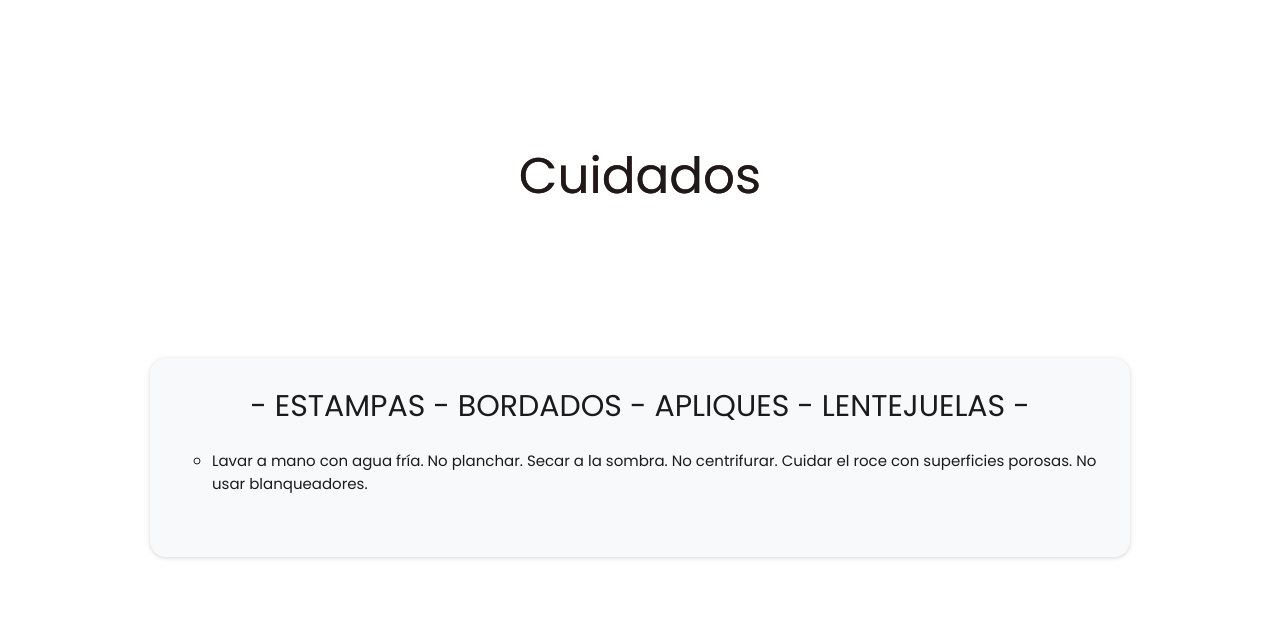
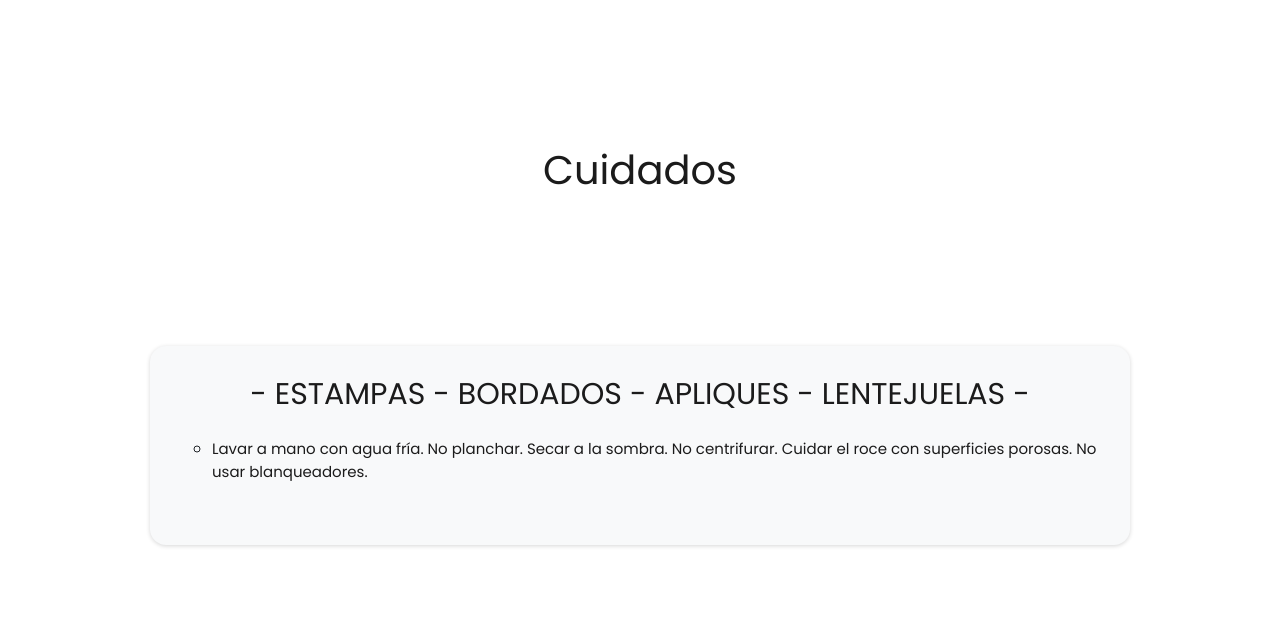
Before and after one commit to fflorenciaferrari/sunflower-store, a website: page pages/cuidados.html in a window 1280 px wide. Shown: the part 93-731 px from the top of the page. Drawn offline with nearby package versions, Linux system fonts and the light colour scheme.

Commit message:
cambio del tamaño del titulo del index cuidados

```diff
--- a/scss/components/_FAQ.scss
+++ b/scss/components/_FAQ.scss
@@ -10,7 +10,7 @@
         .title__info {
             width: 35%;
             color: $clr-tercero;
-            font-size: $fs-titles;
+            font-size: $fs-primero;
             font-family: $ff-terceary;
             font-weight: weight(medium);
             text-align: center;
@@ -67,31 +67,3 @@
         }
     }
 }
-
-.title {
-    width: 100%;
-    height: auto;
-    @include flex-center(row);
-    column-gap: 5%;
-    .title__info {
-        width: 35%;
-        color: $clr-tercero;
-        font-size: $fs-titles;
-        font-family: $ff-terceary;
-        font-weight: weight(bold);
-        text-align: center;
-        padding-top: 3rem;
-        text-shadow: red 0 0, cyan 0 0;
-        transition: text-shadow 200ms;
-        &:hover {
-            text-shadow: red -6px 0, cyan 6px 0;
-        }
-    }
-
-    .title__img {
-        width: 60%;
-        max-width: 144px;
-        height: auto;
-        display: block;
-    }
-}
```
Also changed, not shown: css/main.css, 1 other file.
